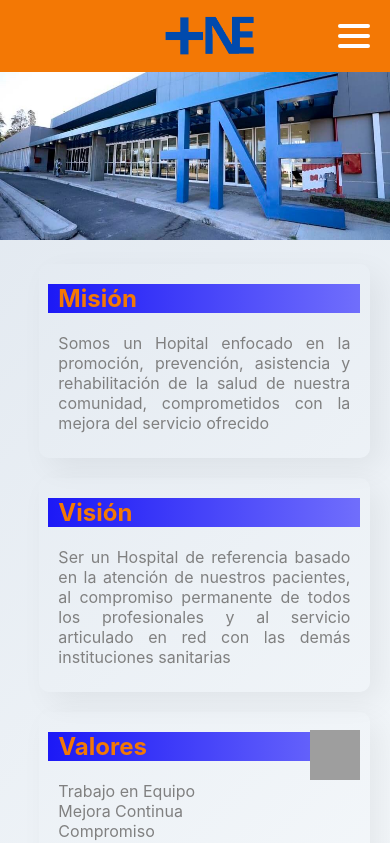
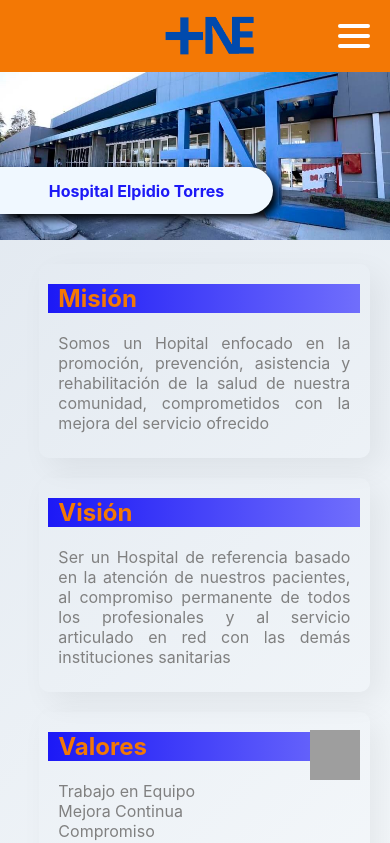
Before and after one commit to ArielNieto1975/ElpidioTorres, a React (Create React App) app: page / in a window 390 px wide. Shown: the top 843 px of the page. Built offline with nearby package versions, Linux system fonts and the light colour scheme; grey boxes are pictures that could not be loaded.

Commit message:
h1 en foto home

```diff
--- a/src/components/Home/Home.css
+++ b/src/components/Home/Home.css
@@ -1,3 +1,16 @@
+.menuPortada{
+    position: relative;
+}
+.menuPortada div{
+    position: absolute;
+    bottom: 50px;
+    background-color: aliceblue;
+    color: #1c19f6;
+    width: 50%;
+    border-bottom-right-radius: 50px;
+    border-top-right-radius: 50px;
+    box-shadow: 5px 5px 10px rgba(0, 0, 0, 1);
+}
 .portada{
     width: 100vw;
 }
@@ -38,8 +51,11 @@ p{
     width: 100%;
     margin-top: 20px;
     }
-    .portada{
+    /* .portada{
     margin-top: 50px;
+    } */
+    .menuPortada div h1{
+        font-size: 1em;
     }
 }
 @media (max-width: 650px){
@@ -52,4 +68,8 @@ p{
     margin-top: 0px;
     height: 200px;
     }
+    .menuPortada div{
+        width: 70%;
+        bottom: 30px;
+    }
 }
--- a/src/components/Home/index.js
+++ b/src/components/Home/index.js
@@ -5,7 +5,10 @@ function Home(){
         window.scrollTo(0, 0);
     }, []);
     return <div>
-    <img src="/img/ElpidioTorres1.jpg" className="portada"  alt="Portada"/>
+    <section className="menuPortada">
+        <img src="/img/ElpidioTorres1.jpg" className="portada"  alt="Portada"/>
+        <div><h1>Hospital Elpidio Torres</h1></div>
+    </section>
     <section className="mvv">
         <div className="mvvBox">
             <h2>Misión</h2>
```
